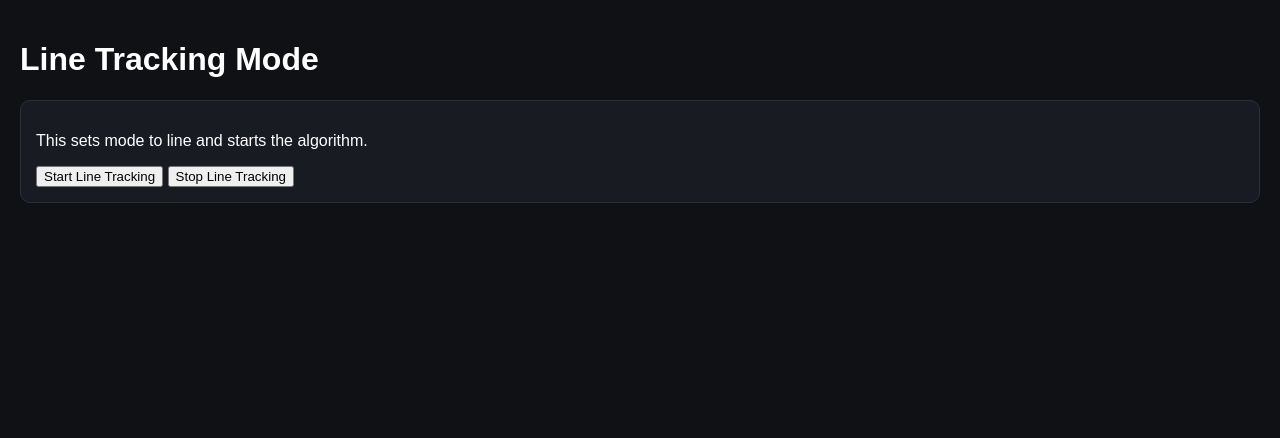
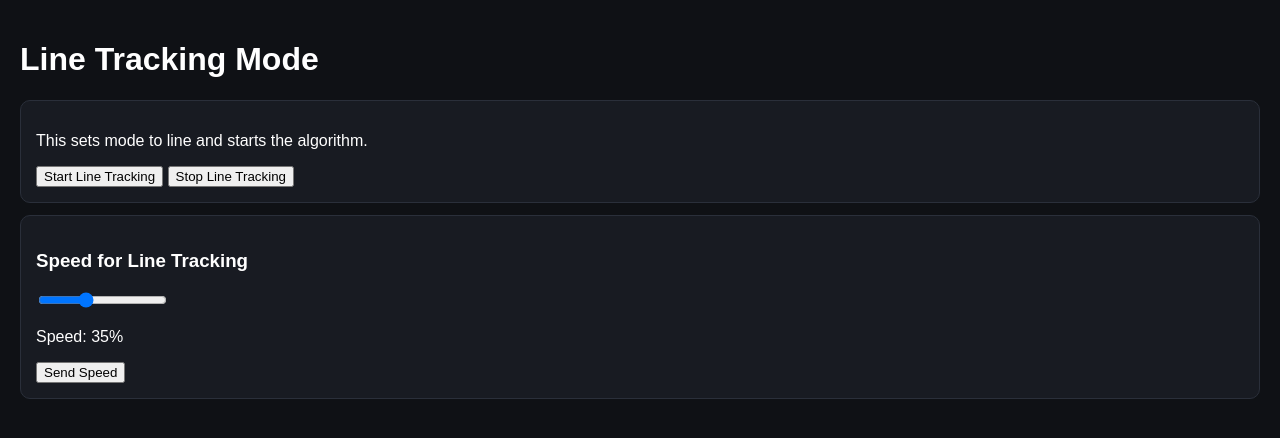
Before and after one commit to CunninghamLi/smartrobotproject, a Flask app: page /line in a window 1280 px wide. Shown: the part 52-490 px from the top of the page. Run offline with Flask 3, Linux system fonts and the light colour scheme.

Commit message:
Update line.html

```diff
--- a/flask_dashboard/templates/line.html
+++ b/flask_dashboard/templates/line.html
@@ -10,23 +10,41 @@
     <button onclick="stopLine()">Stop Line Tracking</button>
 </div>
 
+<div class="card">
+    <h3>Speed for Line Tracking</h3>
+    <input id="speedSlider" type="range" min="0" max="100" value="35" oninput="updateSpeedLabel(this.value)">
+    <p>Speed: <span id="speedVal">35</span>%</p>
+    <button onclick="sendSpeed()">Send Speed</button>
+</div>
+
 <script>
 function postJSON(url, body){
-    return fetch(url,{
-        method:"POST",
-        headers:{"Content-Type":"application/json"},
-        body:JSON.stringify(body)
-    }).then(r => r.json())
+    return fetch(url, {
+        method: "POST",
+        headers: {"Content-Type": "application/json"},
+        body: JSON.stringify(body)
+    }).then(r => r.json());
 }
 
 function startLine(){
-    postJSON("/api/mode",{mode:"line"})
-    postJSON("/api/startstop",{state:"on"})
+    // set mode to line, then start
+    postJSON("/api/mode", {mode: "line"});
+    postJSON("/api/startstop", {state: "on"});
 }
 
 function stopLine(){
-    postJSON("/api/startstop",{state:"off"})
-    postJSON("/api/mode",{mode:"manual"})
+    // stop motors and go back to manual mode
+    postJSON("/api/startstop", {state: "off"});
+    postJSON("/api/mode", {mode: "manual"});
+}
+
+function updateSpeedLabel(v){
+    document.getElementById("speedVal").innerText = v;
+}
+
+function sendSpeed(){
+    const v = Number(document.getElementById("speedSlider").value);
+    postJSON("/api/speed", {speed: v});
 }
 </script>
 {% endblock %}
```
